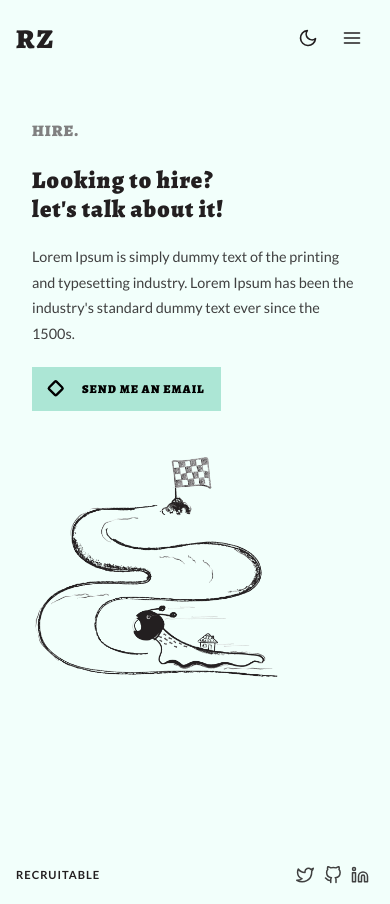
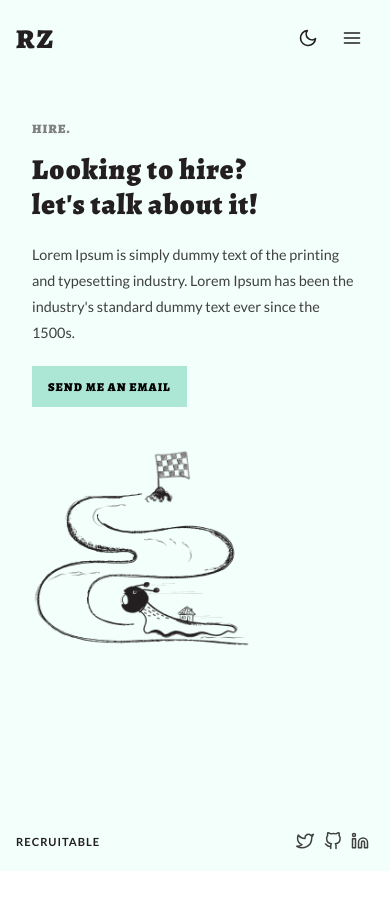
Before and after one commit to rofazayn/portfolio-remastered, a React (Create React App) app: page /hire in a window 390 px wide. After the commit the page ends 871 px from the top, so only its background shows below. Built offline with nearby package versions, Linux system fonts and the light colour scheme.

Commit message:
Improved layout with changes to media queries

```diff
--- a/src/AppStyled.js
+++ b/src/AppStyled.js
@@ -9,16 +9,31 @@ const SApp = styled.div`
   .title {
     font-size: 2.5rem;
     @media (max-width: 1200px) {
-      font-size: 2.25rem;
+      font-size: 2.4rem;
     }
     @media (max-width: 992px) {
-      font-size: 2rem;
+      font-size: 2.3rem;
     }
     @media (max-width: 768px) {
-      font-size: 1.75rem;
+      font-size: 2.2rem;
     }
     @media (max-width: 576px) {
-      font-size: 1.5rem;
+      font-size: 1.8rem;
+    }
+  }
+
+  .page-title {
+      font-size: 1rem;
+    font-weight: 900;
+    font-family: 'Alegreya';
+    text-transform: uppercase;
+    letter-spacing: 1px;
+    margin-bottom: 1.5rem;
+    /* color: ${({ theme }) => theme.colors.secondary}; */
+    color: gray;
+    @media (max-width: 768px) {
+      font-size: 0.8rem;
+      margin-bottom: 1rem;
     }
   }
 
--- a/src/components/Hero/Hero.js
+++ b/src/components/Hero/Hero.js
@@ -16,17 +16,6 @@ const SHero = styled.div`
   min-height: 100%;
   align-items: flex-start;
   justify-content: center;
-
-  .page-title {
-    font-weight: 0.7rem;
-    font-weight: 900;
-    font-family: 'Alegreya';
-    text-transform: uppercase;
-    letter-spacing: 1px;
-    margin-bottom: 1.5rem;
-    /* color: ${({ theme }) => theme.colors.secondary}; */
-    color: gray;
-  }
 
   .title {
     line-height: 1.2;
@@ -63,7 +52,7 @@ const SHero = styled.div`
         max-width: 480px;
         visibility: hidden;
         @media (max-width: 768px) {
-          max-width: 380px;
+          max-width: none;
         }
       }
     }
@@ -118,9 +107,9 @@ const Hero = ({
       {buttonText && (
         <Link to={buttonPath}>
           <Button ref={el => (button = el)}>
-            <div className='icon'>
+            {/* <div className='icon'>
               <SquareIcon />
-            </div>{' '}
+            </div>{' '} */}
             {buttonText && buttonText}
           </Button>
         </Link>
--- a/src/components/Image/Image.js
+++ b/src/components/Image/Image.js
@@ -28,8 +28,8 @@ const SImage = styled.div`
     height: 300px;
   }
   @media (max-width: 420px) {
-    max-width: 250px;
-    height: 250px;
+    max-width: 220px;
+    height: 220px;
   }
   .background-layer1 {
     position: absolute;
```
